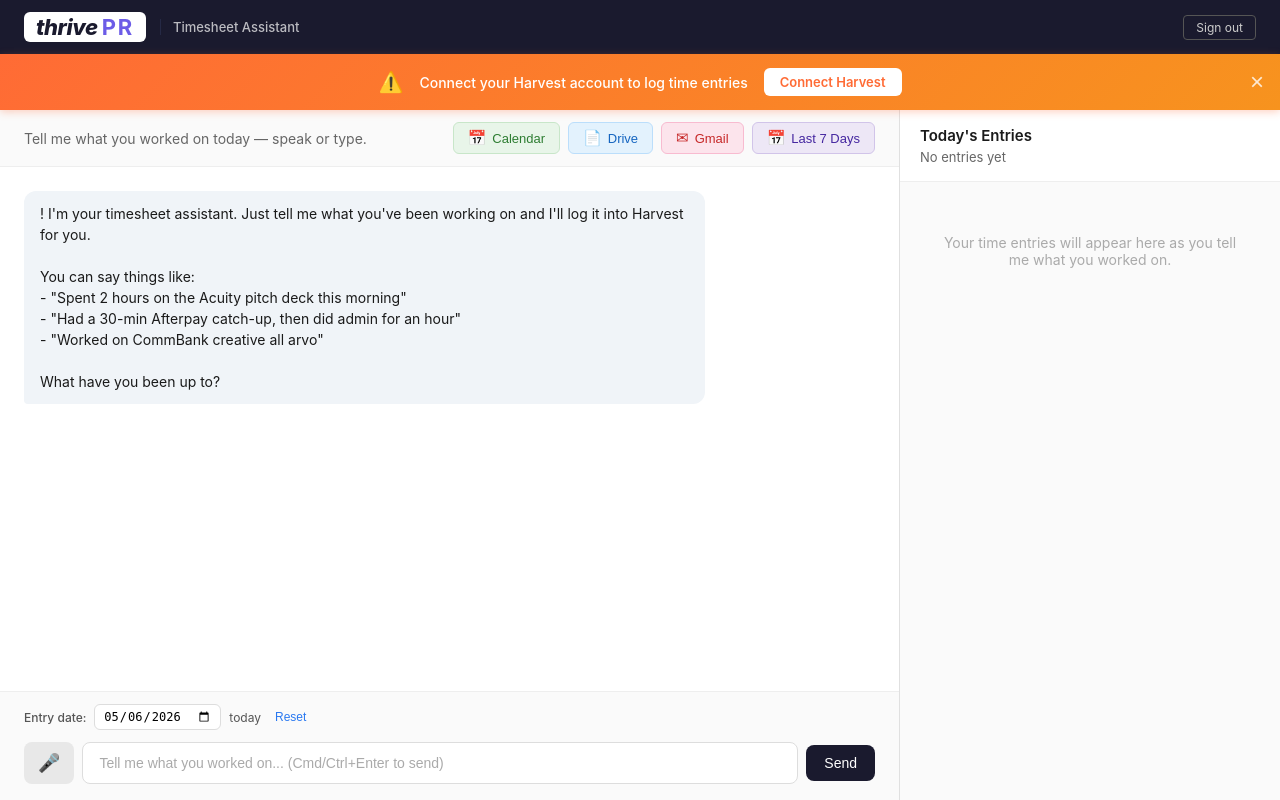
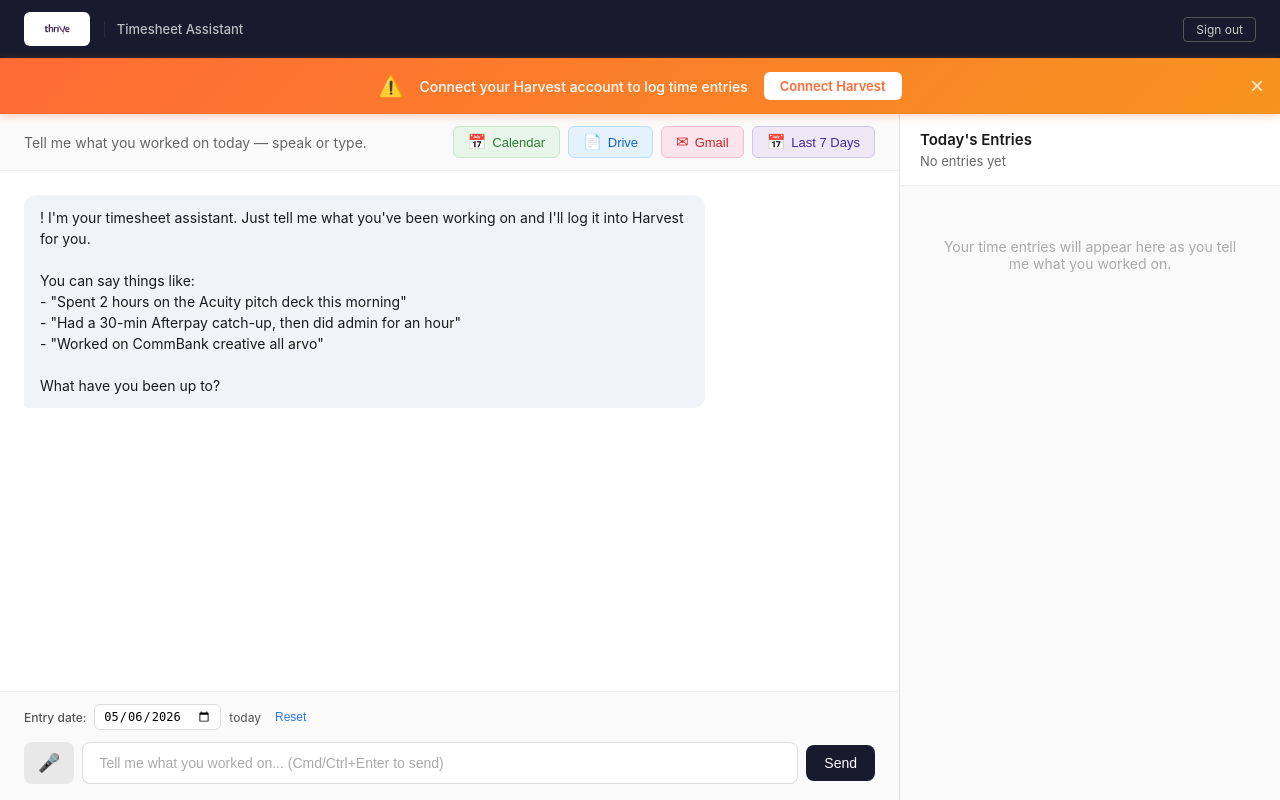
Before and after one commit to mallikamin/timesheet-assistant, a FastAPI app: template poc/templates/index.html in a window 1280 px wide. Run offline with FastAPI, Linux system fonts and the light colour scheme; the template is opened without the code that fills it, so the values that code supplies are empty.

Commit message:
Ship real thrive-logo.png, revert inline wordmark
PR #22 replaced the broken <img> with an inline CSS wordmark — that was a
redesign, not a fix. The right fix is to actually ship the asset that the
existing <img src="/static/thrive-logo.png"> already points at.

Restored the original <img> tag (with the SVG onerror fallback) and added
the real Thrive logo PNG to poc/static/. board.html points at the same path
so it benefits too.

```diff
--- a/poc/templates/index.html
+++ b/poc/templates/index.html
@@ -78,35 +78,6 @@
         .date-display {
             font-size: 13px;
             opacity: 0.8;
-        }
-        /* Inline Thrive PR wordmark — replaces the previously broken <img>
-           reference. Uses a web-safe italic bold sans serif so it renders
-           consistently without shipping a static asset. */
-        .brand-wordmark {
-            display: inline-flex;
-            align-items: baseline;
-            gap: 4px;
-            background: #fff;
-            padding: 4px 12px;
-            border-radius: 6px;
-            text-decoration: none;
-            line-height: 1;
-        }
-        .brand-wordmark-text {
-            font-family: 'Figtree', 'Inter', -apple-system, BlinkMacSystemFont, 'Segoe UI', sans-serif;
-            font-style: italic;
-            font-weight: 800;
-            font-size: 22px;
-            color: #1a1a2e;
-            letter-spacing: -0.02em;
-        }
-        .brand-wordmark-pr {
-            font-family: 'Figtree', 'Inter', sans-serif;
-            font-weight: 700;
-            font-size: 11px;
-            color: #6c5ce7;
-            letter-spacing: 0.08em;
-            text-transform: uppercase;
         }
 
         /* Harvest Banner */
@@ -726,9 +697,10 @@
 
 <div class="top-bar">
     <h1 style="gap:14px;">
-        <a href="/" class="brand-wordmark" aria-label="Thrive home">
-            <span class="brand-wordmark-text">thrive</span>
-            <span class="brand-wordmark-pr">PR</span>
+        <a href="/" style="display:inline-flex; align-items:center; background:#fff; padding:5px 12px; border-radius:6px; text-decoration:none;">
+            <img src="/static/thrive-logo.png" alt="thrive"
+                 onerror="this.onerror=null; this.src='/static/thrive-logo.svg';"
+                 style="height:24px; display:block;" />
         </a>
         <span style="font-size:13px; font-weight:500; opacity:0.7; padding-left:12px; border-left:1px solid #2a3050;">Timesheet Assistant</span>
     </h1>
```
Also changed, not shown: poc/static/thrive-logo.png (added).
